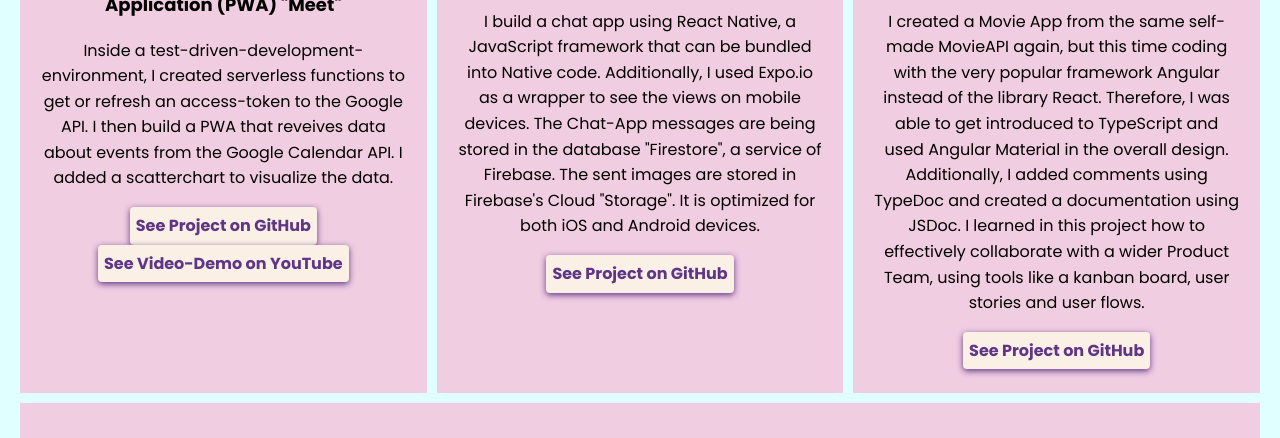
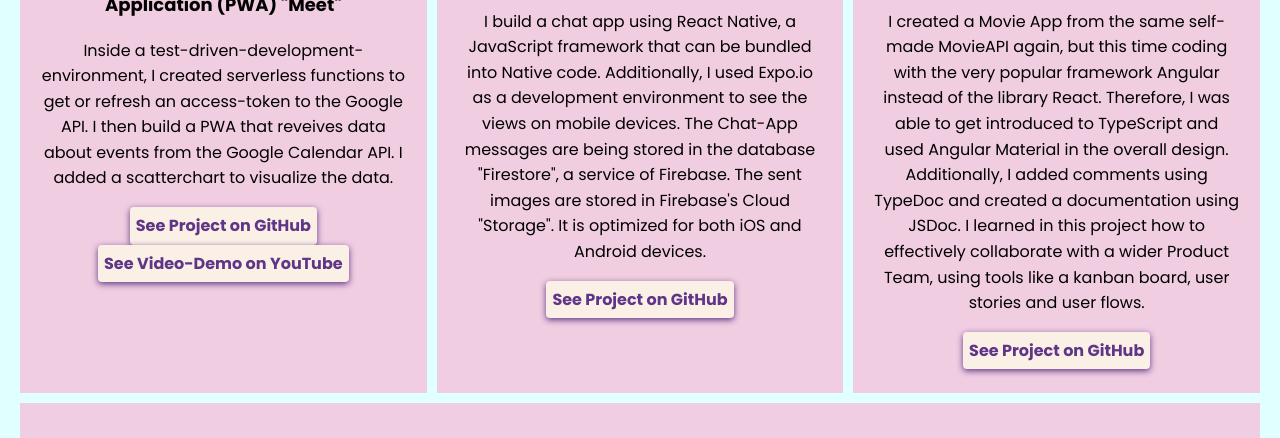
Before and after one commit to Kittekat14/portfolio-website, a plain HTML site: page work.html in a window 1280 px wide. Shown: the part 803-1241 px from the top of the page. Drawn offline with nearby package versions, Linux system fonts and the light colour scheme.

Commit message:
small improment: more upscale language

```diff
--- a/work.html
+++ b/work.html
@@ -66,7 +66,7 @@
 
     <div class="project-list__item">
       <h3>React Native Mobile Chat App</h3>
-      <p>I build a chat app using React Native, a JavaScript framework that can be bundled into Native code. Additionally, I used Expo.io as a wrapper to see the views on mobile devices. The Chat-App messages are being stored in the database "Firestore", a service of Firebase. The sent images are stored in Firebase's Cloud "Storage". It is optimized for both iOS and Android devices.
+      <p>I build a chat app using React Native, a JavaScript framework that can be bundled into Native code. Additionally, I used Expo.io as a development environment to see the views on mobile devices. The Chat-App messages are being stored in the database "Firestore", a service of Firebase. The sent images are stored in Firebase's Cloud "Storage". It is optimized for both iOS and Android devices.
       </p>
       <a class="project-link" href="#">See Project on GitHub</a>
     </div>
```
